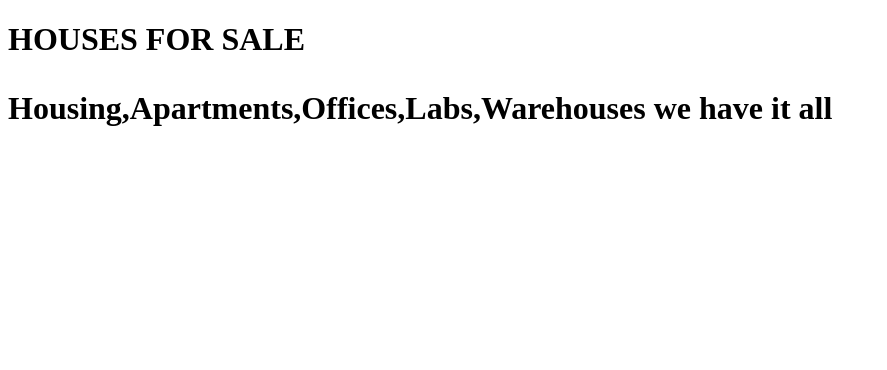
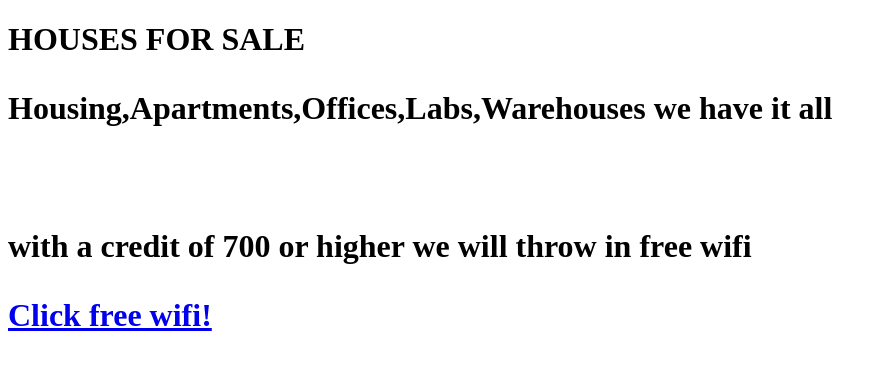
Before and after one commit to jonnydtb14/jonnydtb14.github.io, a plain HTML site: page index.html in a window 1280 px wide. Shown: the whole page, without its empty margins (0-887 px from the left). Drawn offline with Linux system fonts and the light colour scheme.

Commit message:
Update index.html

```diff
--- a/index.html
+++ b/index.html
@@ -14,3 +14,11 @@
     <p>Housing,Apartments,Offices,Labs,Warehouses we have it all</p>
 
                   <br/>
+
+    <pWe take all types of credit from good to bad</p>
+
+
+    <p>with a credit of 700 or higher we will throw in free wifi</p>
+
+    <a href ='https://freetoursbyfoot.com/find-free-wifi-new-york/'>Click free wifi!<a/>
+      </body>
```
